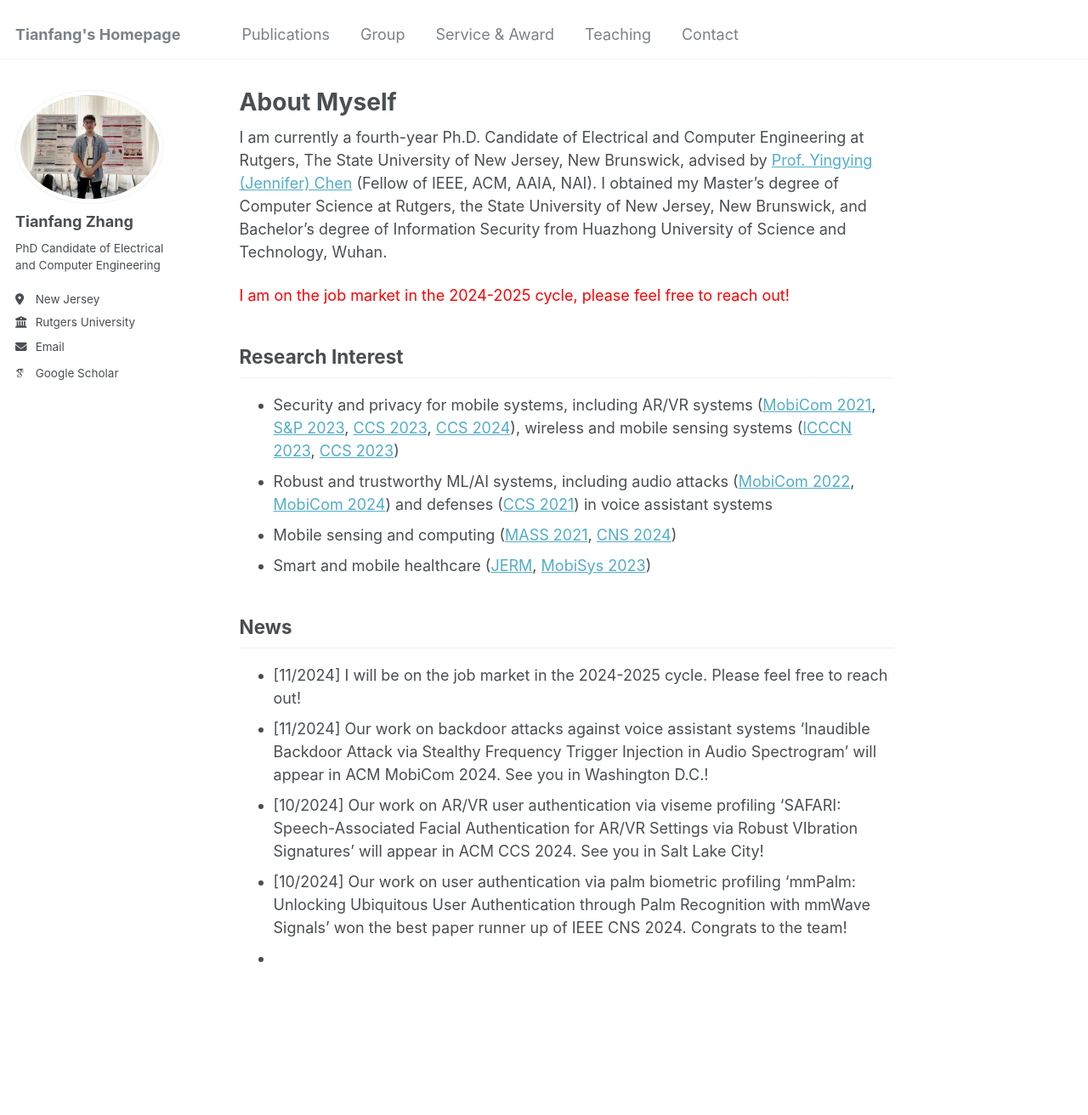
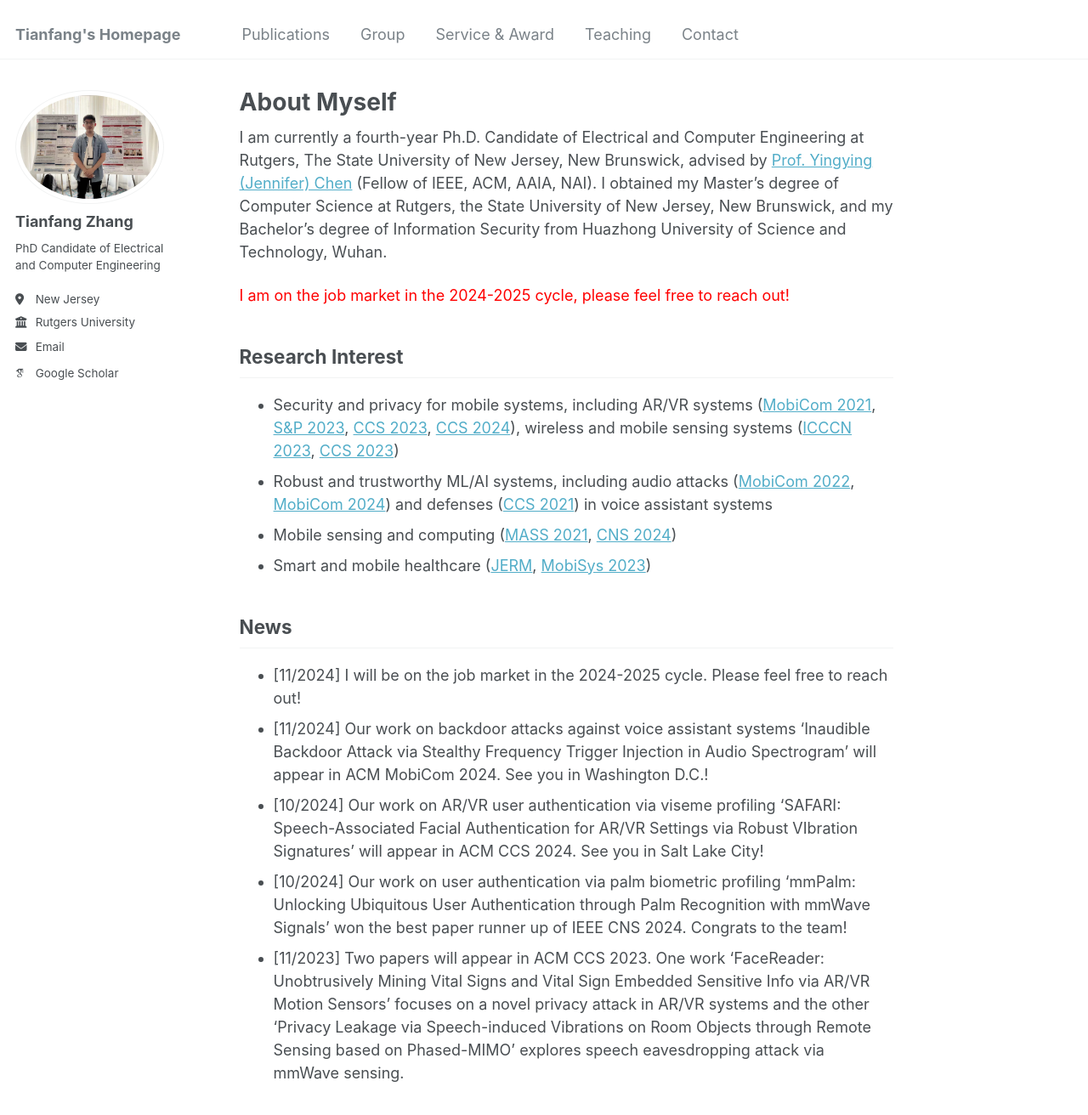
Before and after one commit to tianfang96/tianfang96.github.io, a Jekyll site: the page built from _pages/about.md, in a window 1280 px wide and 1400 px high. Shown: the top 1312 px of the window at 85% size. Built offline with Jekyll 4.4.1, drawn with Linux system fonts in a browser that asks for light colours; some web fonts are replaced.

Commit message:
Update about.md

```diff
--- a/_pages/about.md
+++ b/_pages/about.md
@@ -6,7 +6,7 @@ redirect_from:
   - /about/
   - /about.html
 ---
-I am currently a fourth-year Ph.D. Candidate of Electrical and Computer Engineering at Rutgers, The State University of New Jersey, New Brunswick, advised by [Prof. Yingying (Jennifer) Chen](https://www.winlab.rutgers.edu/~yychen/) (Fellow of IEEE, ACM, AAIA, NAI). I obtained my Master's degree of Computer Science at Rutgers, the State University of New Jersey, New Brunswick, and Bachelor's degree of Information Security from Huazhong University of Science and Technology, Wuhan.
+I am currently a fourth-year Ph.D. Candidate of Electrical and Computer Engineering at Rutgers, The State University of New Jersey, New Brunswick, advised by [Prof. Yingying (Jennifer) Chen](https://www.winlab.rutgers.edu/~yychen/) (Fellow of IEEE, ACM, AAIA, NAI). I obtained my Master's degree of Computer Science at Rutgers, the State University of New Jersey, New Brunswick, and my Bachelor's degree of Information Security from Huazhong University of Science and Technology, Wuhan.
 
 <font color='red'> I am on the job market in the 2024-2025 cycle, please feel free to reach out! </font>
 
@@ -23,4 +23,4 @@ News
 - [11/2024] Our work on backdoor attacks against voice assistant systems 'Inaudible Backdoor Attack via Stealthy Frequency Trigger Injection in Audio Spectrogram' will appear in ACM MobiCom 2024. See you in Washington D.C.!
 - [10/2024] Our work on AR/VR user authentication via viseme profiling 'SAFARI: Speech-Associated Facial Authentication for AR/VR Settings via Robust VIbration Signatures' will appear in ACM CCS 2024. See you in Salt Lake City!
 - [10/2024] Our work on user authentication via palm biometric profiling 'mmPalm: Unlocking Ubiquitous User Authentication through Palm Recognition with mmWave Signals' won the best paper runner up of IEEE CNS 2024. Congrats to the team!
--
+- [11/2023] Two papers will appear in ACM CCS 2023. One work 'FaceReader: Unobtrusively Mining Vital Signs and Vital Sign Embedded Sensitive Info via AR/VR Motion Sensors' focuses on a novel privacy attack in AR/VR systems and the other 'Privacy Leakage via Speech-induced Vibrations on Room Objects through Remote Sensing based on Phased-MIMO' explores speech eavesdropping attack via mmWave sensing.
```
